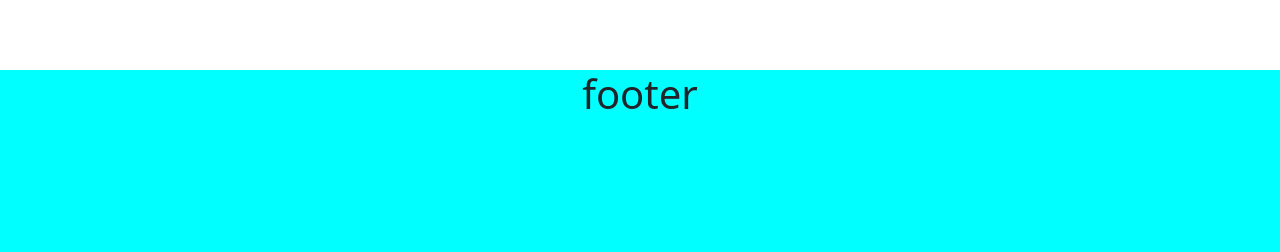
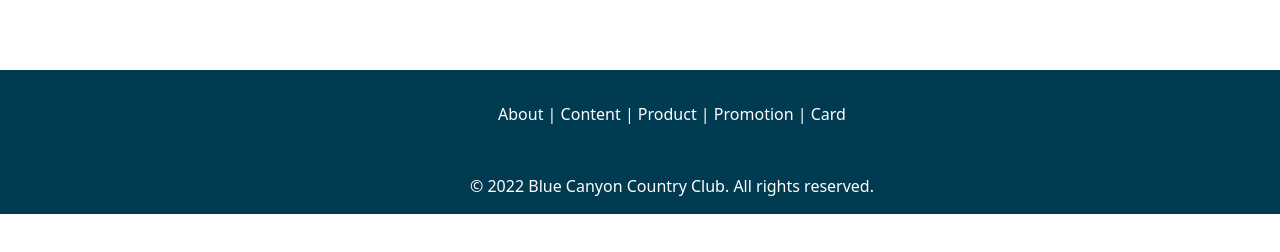
Before and after one commit to birdpakornpong/blue-canyon, a React (Create React App) app: page / in a window 1280 px wide. Shown: the part 3130-3382 px from the top of the page. After the commit the page ends 3344 px from the top, so only its background shows below. Built offline with nearby package versions, Linux system fonts and the light colour scheme.

Commit message:
hidden nav when scroll to section 2 in page

```diff
--- a/src/App.js
+++ b/src/App.js
@@ -1,5 +1,6 @@
 import logo from './logo.svg';
 import './App.css';
+import React, {useEffect, useState} from 'react'
 import NavComponent from './components/NavBarComponent'
 import ContentComponent from './components/ContentComponent';
 import CarouselComponent from './components/CarouselComponent'
@@ -8,9 +9,24 @@
 import ImgComponent from './components/ImgComponent';
 
 function App() {
+  const [scrollPosition, setPosition] = useState(0);
+
+    const handleScroll = () => {
+        const position = window.pageYOffset;
+        setPosition(position);
+    };
+    useEffect(() => {
+        window.addEventListener('scroll', handleScroll, { passive: true });
+
+        return () => {
+            window.removeEventListener('scroll', handleScroll);
+        };
+    }, []);
+
   return (
     <div className="App">
-      <NavComponent />
+      {scrollPosition < 700 ? <NavComponent /> : ""}
+      {/* <NavComponent /> */}
       <ImgComponent />
       <ContentImgComponent />
       <CarouselComponent />
--- a/src/components/CarouselComponent.css
+++ b/src/components/CarouselComponent.css
@@ -1,7 +1,7 @@
 .islide {
     height: 100vh;
     max-height: 100vh;
-    max-width: 100%;
+    max-width: 100vw;
 }
 
 .maxheight-img {
--- a/src/components/FooterComponent.css
+++ b/src/components/FooterComponent.css
@@ -1,4 +1,15 @@
-.ifooter {
-    height: 25vh;
-    background-color: aqua;
+.footer-i {
+    height: 18vh;
+    background-color: #013b52;
+    color: white;
+    padding-top: 2em;
 }
+
+.footer-end-i {
+    align-self: end;
+}
+
+.clear-row-i {
+    --bs-gutter-x: 0rem !important;
+    padding-left: 4rem;
+}
--- a/src/components/FooterComponent.js
+++ b/src/components/FooterComponent.js
@@ -1,11 +1,23 @@
 import React from 'react'
-import { Form, FormControl, Button, Nav } from 'react-bootstrap'
+import { Row, Col } from 'react-bootstrap'
 import "./FooterComponent.css"
 
 export default function FooterComponent() {
   return (
-    <div className="ifooter">
-        <h1>footer</h1>
+    <div className="footer-i">
+        <Row className='h-100 clear-row-i'>
+          {/* <Col xs="12" md="4" className='footer-owner-i'>
+            <h5>Bird Pakornpong</h5>
+            <h6>+66 (0)64 5420333</h6>
+            <h6>birdpakorn@gmail.com</h6>
+          </Col> */}
+          <Col xs="12" md="12">
+            <p>About | Content | Product | Promotion | Card</p>
+          </Col>
+          <Col xs="12" className='footer-end-i'>
+            <p>© 2022 Blue Canyon Country Club. All rights reserved.</p>
+          </Col>
+        </Row>
     </div>
   )
 }
```
